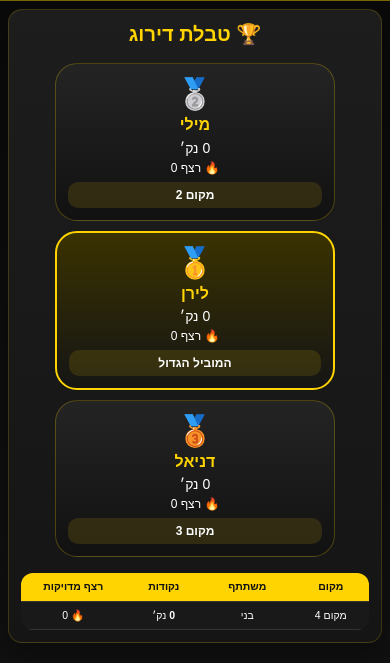
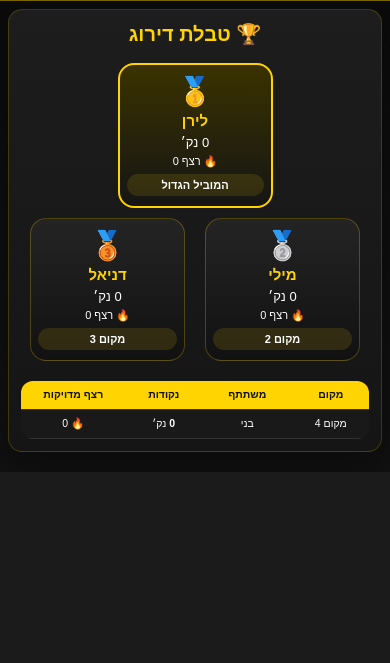
Before and after one commit to Lirkan800/maccabi-netanya-predictions, a Flask app: page /leaderboard in a window 390 px wide. Shown: the part 448-1111 px from the top of the page. After the commit the page ends 920 px from the top, so only its background shows below. Run offline with Flask 3, Linux system fonts and the light colour scheme; the visitor is signed in with stand-in values (Sample User, id 1).

Commit message:
Improve mobile podium

```diff
--- a/templates/leaderboard.html
+++ b/templates/leaderboard.html
@@ -99,56 +99,73 @@
 
 @media (max-width: 768px) {
     .podium-wrapper {
-    display: flex !important;
-    flex-direction: column !important;
-    align-items: center !important;
+    display: grid !important;
+    grid-template-columns: 1fr 1fr !important;
+    grid-template-areas:
+        "first first"
+        "second third" !important;
     gap: 10px !important;
-    margin: 16px 0 !important;
     width: 100% !important;
-    max-width: 100% !important;
+    max-width: 340px !important;
+    margin: 16px auto 20px !important;
+    justify-items: center !important;
+    align-items: end !important;
     }
 
-.podium-card,
     .first-place {
+        grid-area: first !important;
+        width: 75% !important;
+        max-width: 230px !important;
+    }
+
+    .second-place {
+        grid-area: second !important;
+    }
+
+    .third-place {
+        grid-area: third !important;
+    }
+
+    .podium-card {
         display: block !important;
         width: 100% !important;
-    max-width: 280px !important;
-    padding: 12px !important;
+        max-width: 155px !important;
+        padding: 10px 7px !important;
+        border-radius: 16px !important;
         transform: none !important;
         opacity: 1 !important;
         visibility: visible !important;
     }
+
     .podium-card:hover,
     .first-place:hover {
         transform: none !important;
-        box-shadow: none !important;
     }
 
     .podium-rank {
-        font-size: 30px !important;
+        font-size: 28px !important;
         margin-bottom: 4px !important;
     }
 
     .podium-name {
-        font-size: 16px !important;
+        font-size: 15px !important;
         line-height: 1.2 !important;
     }
 
     .podium-points {
-        font-size: 14px !important;
+        font-size: 13px !important;
         margin-top: 5px !important;
     }
 
     .podium-card p {
-        font-size: 12px !important;
+        font-size: 11px !important;
         margin: 5px 0 !important;
     }
 
     .podium-base {
-        margin-top: 7px !important;
-        padding: 6px !important;
-        border-radius: 10px !important;
-        font-size: 12px !important;
+        font-size: 11px !important;
+        padding: 5px !important;
+        margin-top: 6px !important;
     }
 
     .leaderboard-table {
@@ -211,7 +228,7 @@
             </div>
             {% endif %}
 
-            <div class="podium-card first-place" onmouseenter="launchConfetti(this)">
+            <div class="podium-card first-place" onmouseenter="launchConfetti(this)" onclick="launchConfetti(this)">
                 <div class="podium-rank">🥇</div>
                 <div class="podium-name">{{ leaderboard[0][0] }}</div>
                 <div class="podium-points">{{ leaderboard[0][1].points }} נק׳</div>
```
Lines whose indentation alone changed are shown as unchanged.
